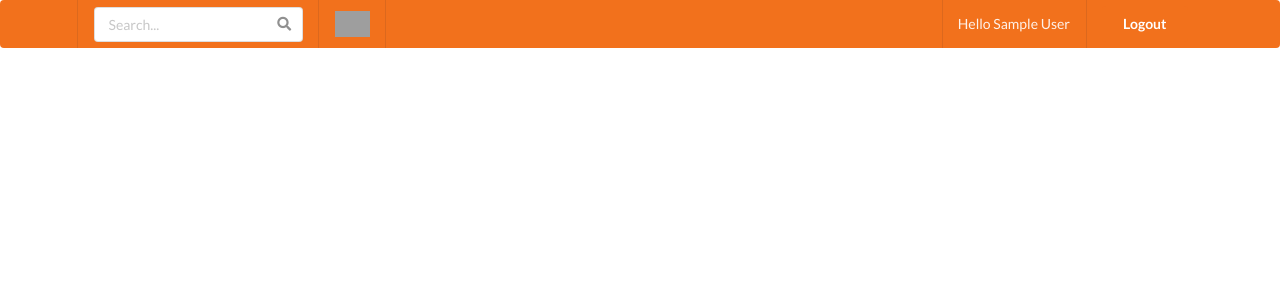
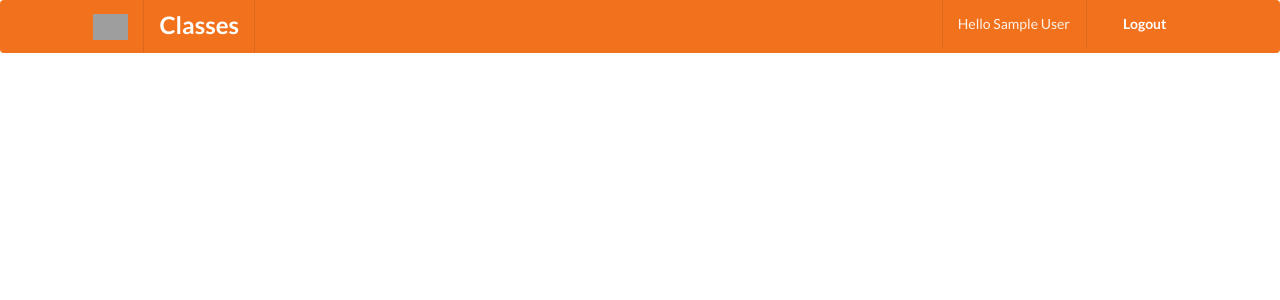
Before and after one commit to NBillNye/UTD-IDB, a Django app: page /Classes/1 in a window 1280 px wide. Shown: the top 300 px of the page. Run offline with Django 4.2, Linux system fonts and the light colour scheme; the visitor is signed in with stand-in values (Sample User, id 1); data that the repository does not hold is empty; parts of the project's set-up code (start-up, migrations or seed data) failed here and were passed over; some libraries are stand-ins or nearby versions; grey boxes are pictures that could not be loaded.

Commit message:
Fix styling, incorporate login

```diff
--- a/Website/frontend/templates/Classes/index.html
+++ b/Website/frontend/templates/Classes/index.html
@@ -6,16 +6,19 @@
     <div>
         <div class="ui orange inverted menu">
             <div class="ui container">
-                <div class="item">
-                    <div class="ui icon input">
-                        <input class="prompt" id="searchBox" type="text" placeholder="Search...">
-                        <i class="search icon"></i>
-                    </div>
-                </div>
                 <div class="left menu">
                     <div class="item">
                         <img src="/media/Images/Logo orange.png">
                     </div>
+                    <div class="item">
+                        <h2 class="ui white header"> Classes</h2>
+                    </div>
+                    {% comment %} <div class="item">
+                        <div class="ui icon input">
+                            <input class="prompt" id="searchBox" type="text" placeholder="Search...">
+                            <i class="search icon"></i>
+                        </div>
+                    </div> {% endcomment %}
                 </div>
                 <div class="result">
                     {% if user.is_authenticated %}
@@ -64,6 +67,9 @@
     });
 </script>
 <style>
+    .white {
+        color: white !important;
+    }
     .ui.class.container{
         width: 1130px;
         box-shadow: 0px 0px 5px 0px rgba(0,0,0,0.1);
--- a/Website/frontend/views.py
+++ b/Website/frontend/views.py
@@ -183,6 +183,13 @@ def signup(request):
         student.save()
         messages.success(request, "Your account has been successfully created!")
 
+        # Add user to UNIX class
+        classes = db.Class.objects.values('classid').distinct()
+        for c in classes:
+            unixClass = db.Class.objects.filter(classid = c["classid"]).first()
+            enrollment = db.Enrollment(student_netid=student, class_classid=unixClass)
+            enrollment.save()
+
         return redirect('login')
     return render(request, "Signup/index.html", {})
 
```
Also changed, not shown: Website/frontend/templates/ThreadList/index.html (+13 -10 lines).
